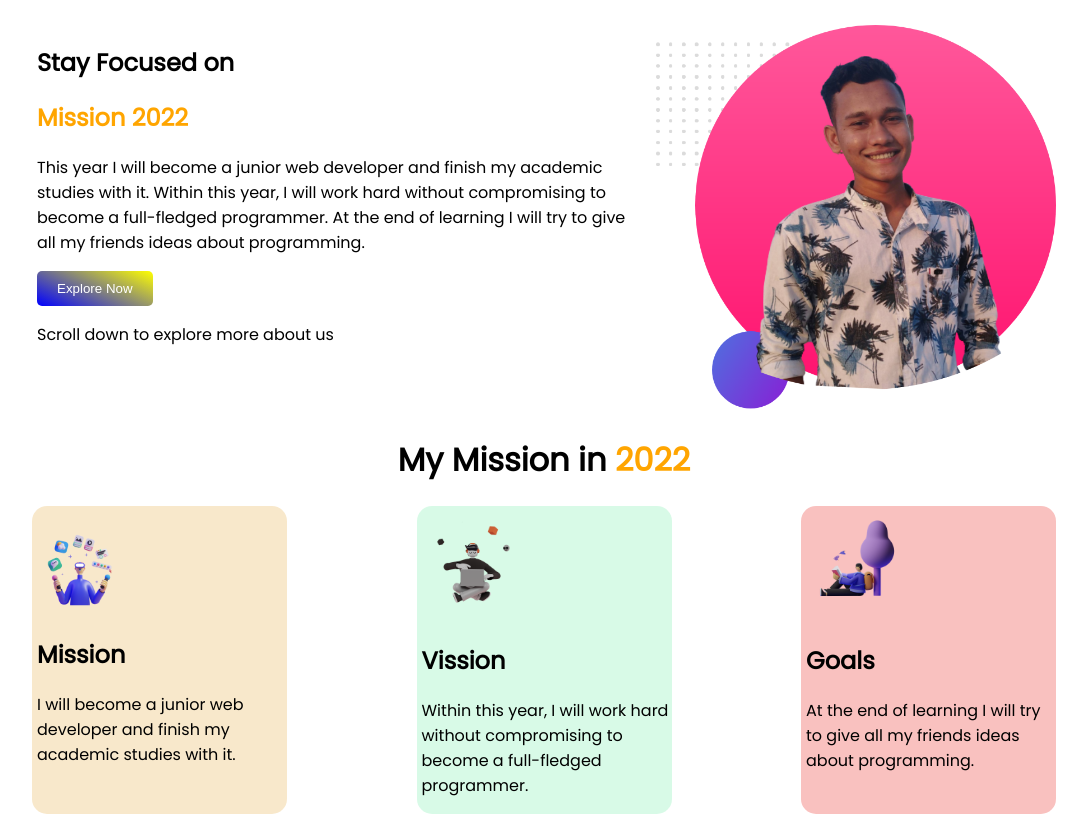
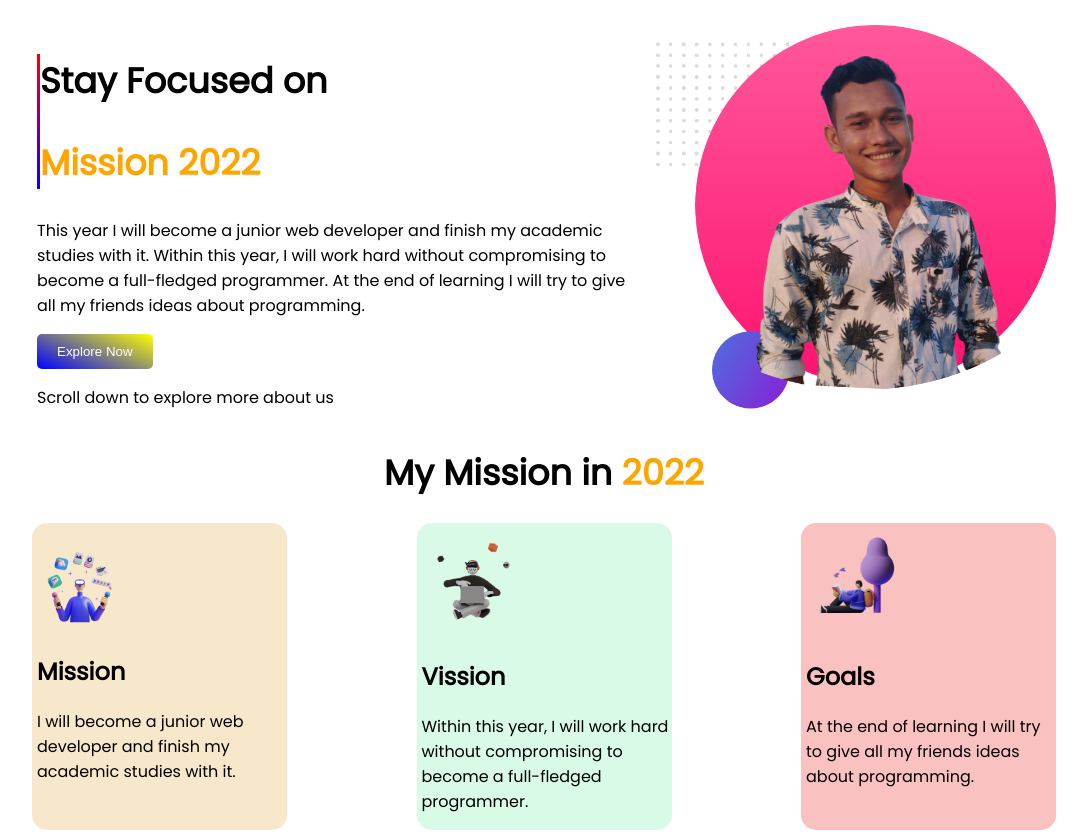
Before and after one commit to sebokdas1/mission-2022, a plain HTML site: page index.html in a window 1280 px wide. Shown: the top 833 px of the page, without its empty margins (96-1183 px from the left). Drawn offline with Linux system fonts and the light colour scheme.

```diff
--- a/index.html
+++ b/index.html
@@ -18,7 +18,7 @@
 <body>
     <section class="mission-2022">
         <div class="focused">
-            <div>
+            <div id="mission-focous">
                 <h1>Stay Focused on</h1>
                 <h1 class="orange-color">Mission 2022</h1>
             </div>
--- a/style.css
+++ b/style.css
@@ -71,6 +71,7 @@ body{
 }
 h1{
     font-weight: 700;
+    font-size: 35px;
 }
 .m22{
     margin-top: 50px;
@@ -100,3 +101,9 @@ footer{
 footer h1{
     font-family: 'Acme', sans-serif;
 }
+
+#mission-focous{
+    border-left: 3px solid;
+    border-image: linear-gradient(red, blue);
+    border-image-slice: 1;
+}
```
